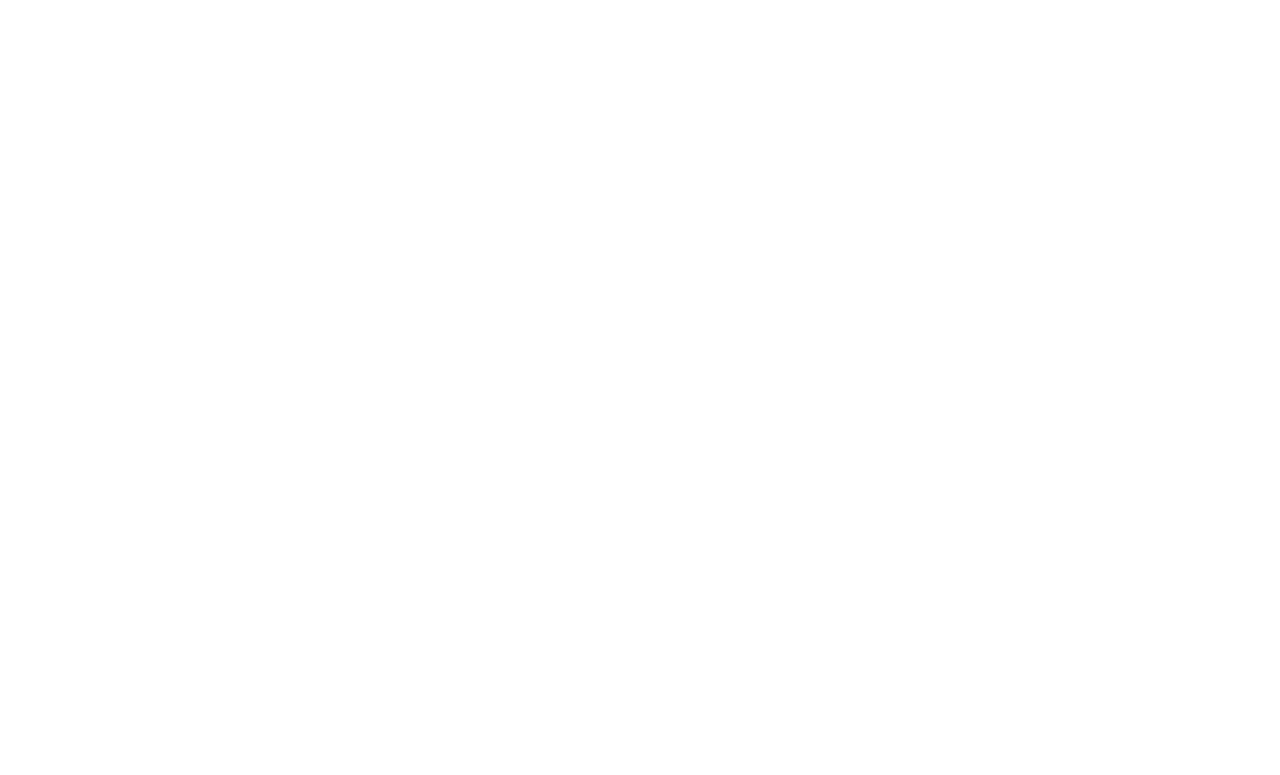
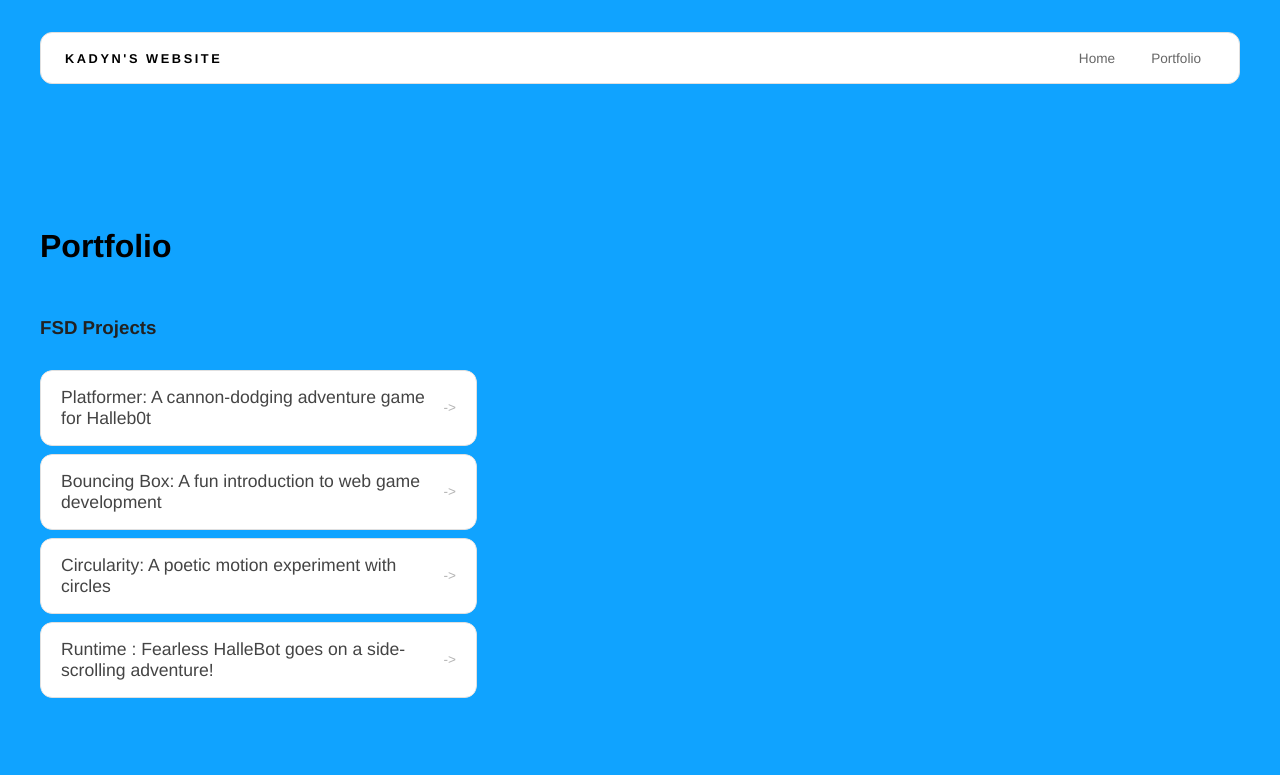
Before and after one commit to Ke7169990/Ke7169990.github.io, a plain HTML site: page portfolio.html in a window 1280 px wide. Drawn offline with Linux system fonts and the light colour scheme.

```diff
--- a/portfolio.html
+++ b/portfolio.html
@@ -0,0 +1,48 @@
+<!DOCTYPE html>
+<html>
+  <head>
+    <title>Kadyn's website</title>
+    <link rel="stylesheet" href="style.css" />
+  </head>
+
+  <body>
+    <!-- All content goes here -->
+    <div id="all-contents">
+     <nav>
+      <h1>Kadyn's website</h1>
+      <ul id="nav-ul">
+        <li class="nav-li">
+          <a href="index.html">Home</a>
+        </li>
+        <li class="nav-li">
+          <a href="portfolio.html">Portfolio</a>
+        </li>
+      </ul>
+      </nav>
+
+  <main>
+    <div class="content">
+      <h1>Portfolio</h1>
+      <h3>FSD Projects</h3>
+      <ul id="portfolio">
+        <li>
+  <a href="fsd-projects/platformer/">Platformer: A cannon-dodging adventure game for Halleb0t</a>
+</li>
+<li>
+  <a href="fsd-projects/bouncing-box/">Bouncing Box: A fun introduction to web game development</a>
+</li>
+<li>
+  <a href="fsd-projects/circularity/">Circularity: A poetic motion experiment with circles</a>
+</li>
+<li>
+ <a href="fsd-projects/runtime/">Runtime : Fearless HalleBot goes on a side-scrolling adventure!</a>
+</li>
+      </ul>
+
+    <!-- ASD Projects will go here -->
+
+  </div>
+  </main>
+    </div>
+  </body>
+</html>
--- a/style.css
+++ b/style.css
@@ -159,3 +159,55 @@ nav h1 {
   background: #000;
   color: #fff;
 }
+/* Portfolio styles */
+.content h1 {
+  color: black;
+}
+
+#portfolio {
+  list-style: none;
+  margin: 0;
+  padding: 0;
+  width: 100%;
+  display: flex;
+  flex-direction: column;
+  gap: 8px;
+}
+
+#portfolio li {
+  border-radius: 12px;
+  overflow: hidden;
+}
+
+#portfolio a {
+  display: flex;
+  justify-content: space-between;
+  align-items: center;
+  text-decoration: none;
+  color: #444;
+  padding: 16px 20px;
+  font-size: 1.1rem;
+  font-weight: 500;
+  background: #fff;
+  border: 1px solid #e0e0e0;
+  border-radius: 12px;
+  transition: background 0.25s ease, color 0.25s ease, transform 0.25s ease;
+}
+
+#portfolio a:hover {
+  background: #000;
+  color: #fff;
+  transform: translateX(4px);
+}
+
+#portfolio a::after {
+  content: "->";
+  font-size: 0.85rem;
+  opacity: 0.4;
+  transition: opacity 0.25s ease;
+  white-space: nowrap;
+}
+
+#portfolio a:hover::after {
+  opacity: 1;
+}
```
Also changed, not shown: fsd-projects/platformer/platformer.js (+13 -2 lines).
